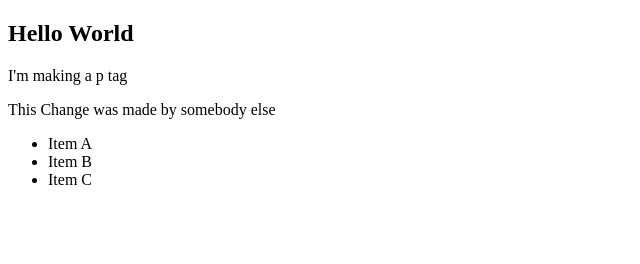
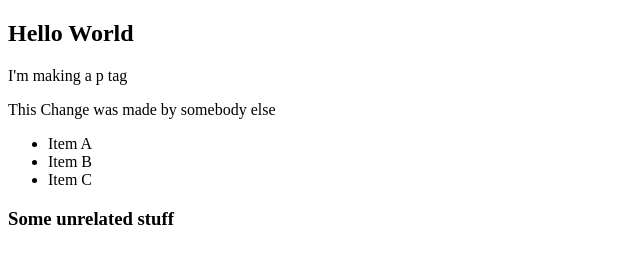
Before and after one commit to tylerboFS/myRepo, a plain HTML site: page index.html in a window 1280 px wide. Shown: the whole page, without its empty margins (0-640 px from the left). Drawn offline with Linux system fonts and the light colour scheme.

Commit message:
added a section

```diff
--- a/index.html
+++ b/index.html
@@ -20,5 +20,9 @@
         Item C
       </li>
     </ul>
+
+    <section>
+      <h3>Some unrelated stuff</h3>
+    </section>
   </body>
 </html>
```
